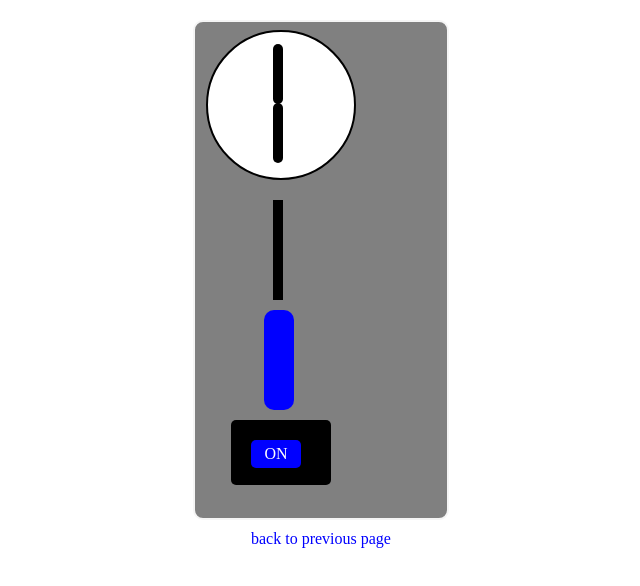
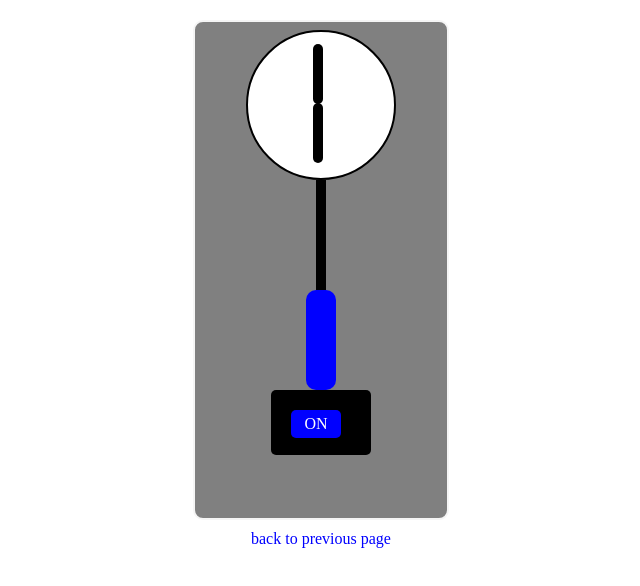
Before and after one commit to Spencemojisola/spenceportfolio, a plain HTML site: page otherhtmlpages/fan.html in a window 1280 px wide. Shown: the whole page, without its empty margins (319-959 px from the left). Drawn offline with Linux system fonts and the light colour scheme.

Commit message:
recently added files updated

```diff
--- a/othercsspages/fan.css
+++ b/othercsspages/fan.css
@@ -25,7 +25,7 @@
     margin-right: 50px;
     position: absolute;
     top: 30px;
-    left: 525px;
+    left: 565px;
     animation-name: rotation;
     animation-iteration-count: infinite;
     animation-duration: 0.1s;
@@ -60,11 +60,11 @@
 .shape1{
     border: 2px solid forestgreen;
     width: 10px;
-    height: 100px;
+    height: 110px;
     background-color: black;
     position: absolute;
-    top: 200px;
-    left: 592px;
+    top: 180px;
+    left: 635px;
     border: none;
 }
 .shape2{
@@ -73,8 +73,8 @@
     height: 100px;
     background-color: blue;
     position: absolute;
-    top: 310px;
-    left: 583px;
+    top: 290px;
+    left: 625px;
     border-radius: 10px;
     border: none;
 }
@@ -86,8 +86,8 @@
     padding: 20px;
     border-radius: 5px;
     position: absolute;
-    top: 420px;
-    left: 550px;
+    top: 390px;
+    left: 590px;
     border: none;
 }
 .minisquare{
```
Also changed, not shown: otherhtmlpages/fan.html (+0 -1 lines).
